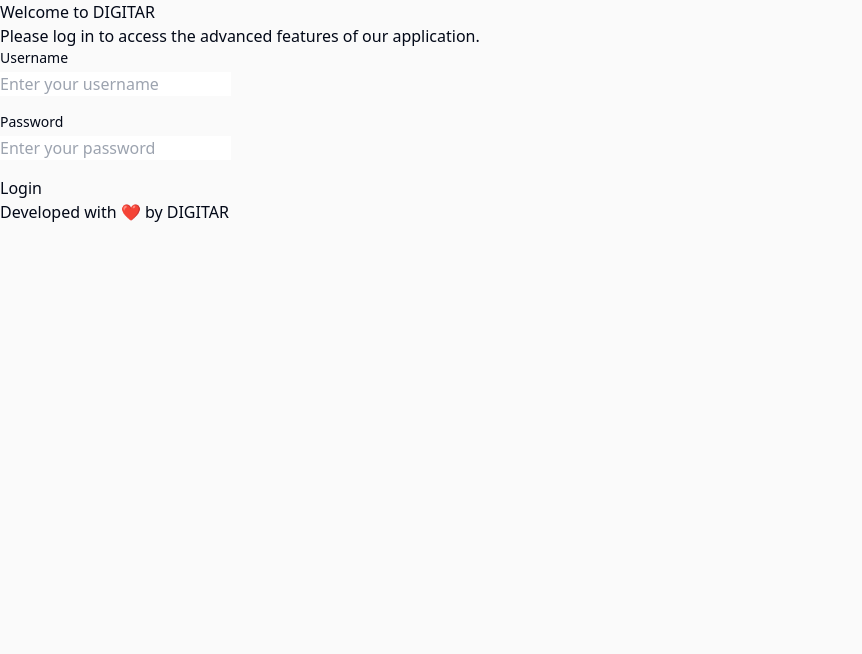
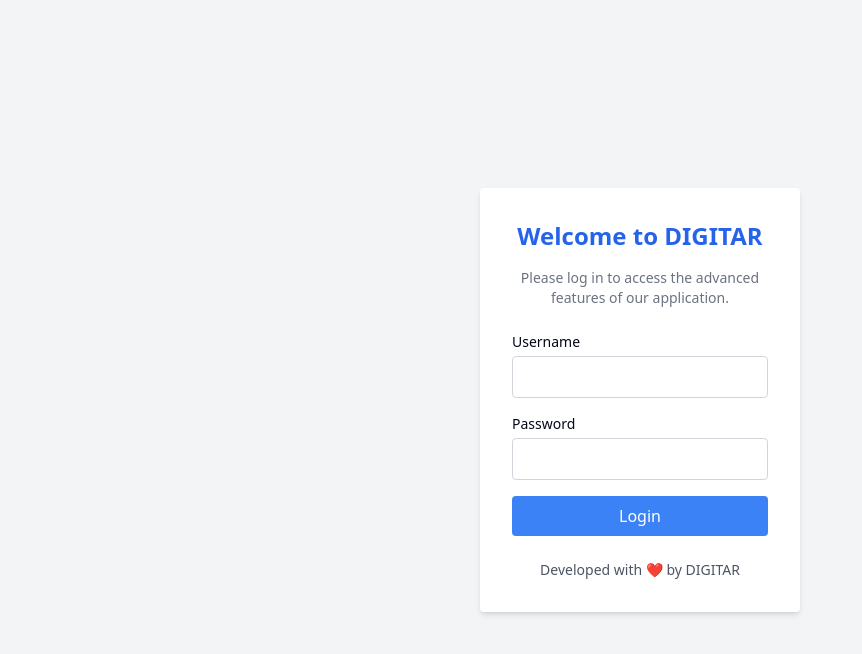
Before and after one commit to top2wetic/56-ragapp_for_enterprise, a Next.js app in the folder admin/: page /admin/login in a window 1280 px wide. Shown: the top 654 px of the page, without its empty margins (0-862 px from the left). Built offline with nearby package versions, Linux system fonts and the light colour scheme.

Commit message:
style file added

```diff
--- a/admin/pages/login.tsx
+++ b/admin/pages/login.tsx
@@ -11,8 +11,8 @@
 
   const handleLogin = () => {
     if (username === "admin" && password === "aze123") {
-      // Stocker l'état de connexion dans sessionStorage
-      sessionStorage.setItem("isLoggedIn", "true");
+      // Stocker l'état de connexion dans localStorage
+      localStorage.setItem("isLoggedIn", "true");
       router.push("/"); // Rediriger vers la page d'accueil
     } else {
       setError("Invalid username or password");
@@ -20,10 +20,10 @@
   };
 
   return (
-    <div className="login-container">
-      <div className="login-form">
-        <h1 className="login-title">Welcome to DIGITAR</h1>
-        <p className="login-subtitle">
+    <div className="flex items-center justify-center min-h-screen bg-gray-100">
+      <div className="p-8 bg-white rounded shadow-md w-80">
+        <h1 className="text-2xl font-bold mb-4 text-center text-blue-600">Welcome to DIGITAR</h1>
+        <p className="text-sm text-gray-500 mb-6 text-center">
           Please log in to access the advanced features of our application.
         </p>
         <div className="mb-4">
@@ -35,8 +35,7 @@
             type="text"
             value={username}
             onChange={(e) => setUsername(e.target.value)}
-            className="login-input"
-            placeholder="Enter your username"
+            className="w-full px-3 py-2 border border-gray-300 rounded focus:outline-none focus:ring-2 focus:ring-blue-500"
           />
         </div>
         <div className="mb-4">
@@ -48,18 +47,17 @@
             type="password"
             value={password}
             onChange={(e) => setPassword(e.target.value)}
-            className="login-input"
-            placeholder="Enter your password"
+            className="w-full px-3 py-2 border border-gray-300 rounded focus:outline-none focus:ring-2 focus:ring-blue-500"
           />
         </div>
         {error && <p className="text-red-500 text-sm mb-4">{error}</p>}
         <button
           onClick={handleLogin}
-          className="login-button"
+          className="w-full px-4 py-2 bg-blue-500 text-white rounded hover:bg-blue-600"
         >
           Login
         </button>
-        <footer className="login-footer">
+        <footer className="mt-6 text-center text-sm text-gray-600">
           <p>Developed with ❤️ by DIGITAR</p>
         </footer>
       </div>
```
